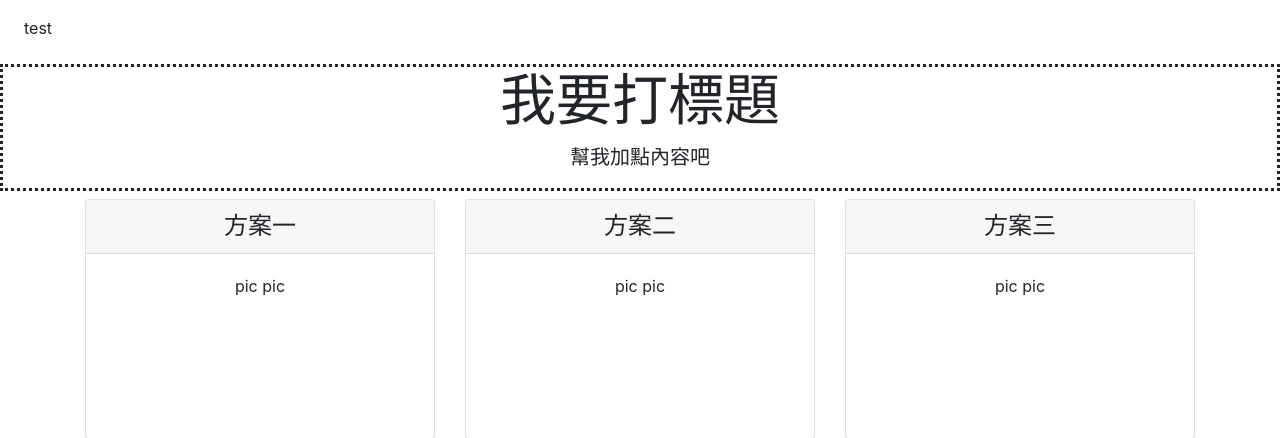
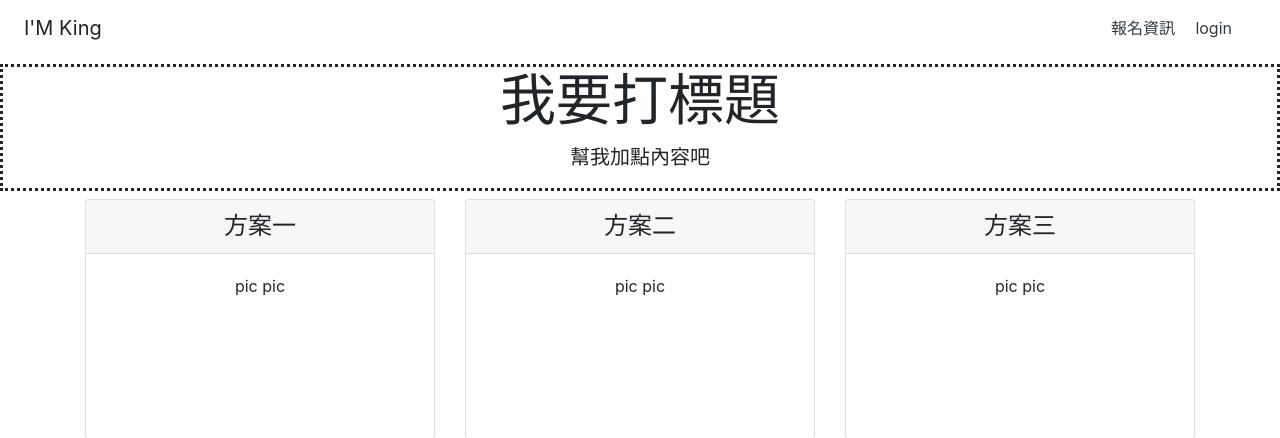
Before and after one commit to d614444/IMchurch, a Django app: page /Imking/ in a window 1280 px wide. Shown: the top 438 px of the page. Run offline with Django 3.2, Linux system fonts and the light colour scheme; some libraries are stand-ins or nearby versions.

Commit message:
切版完成-2

```diff
--- a/templates/main.html
+++ b/templates/main.html
@@ -11,8 +11,12 @@
 	<title></title>
 </head>
 <body>
-	<header id="header" class=" sticky-top flex-md-row flex-column bg-white p-3 px-md-4 menu-bar">
-		test
+	<header id="header" class=" d-flex sticky-top align-items-center flex-md-row flex-column bg-white p-3 px-md-4 menu-bar">
+		<h5 class="my-0 mr-md-auto font-weight-normal">I'M King</h5>
+		<nav class='my-2 my-md-0 mr-md-3'>
+			<a class='p-2 text-dark' href='#'>報名資訊</a>
+			<a class='p-2 text-dark' href='#'>login</a>
+		</nav>
 	</header><!-- /header -->
 	<section class="container-fluid part my-2">
 		<div class='part-1 text-center' >
```
